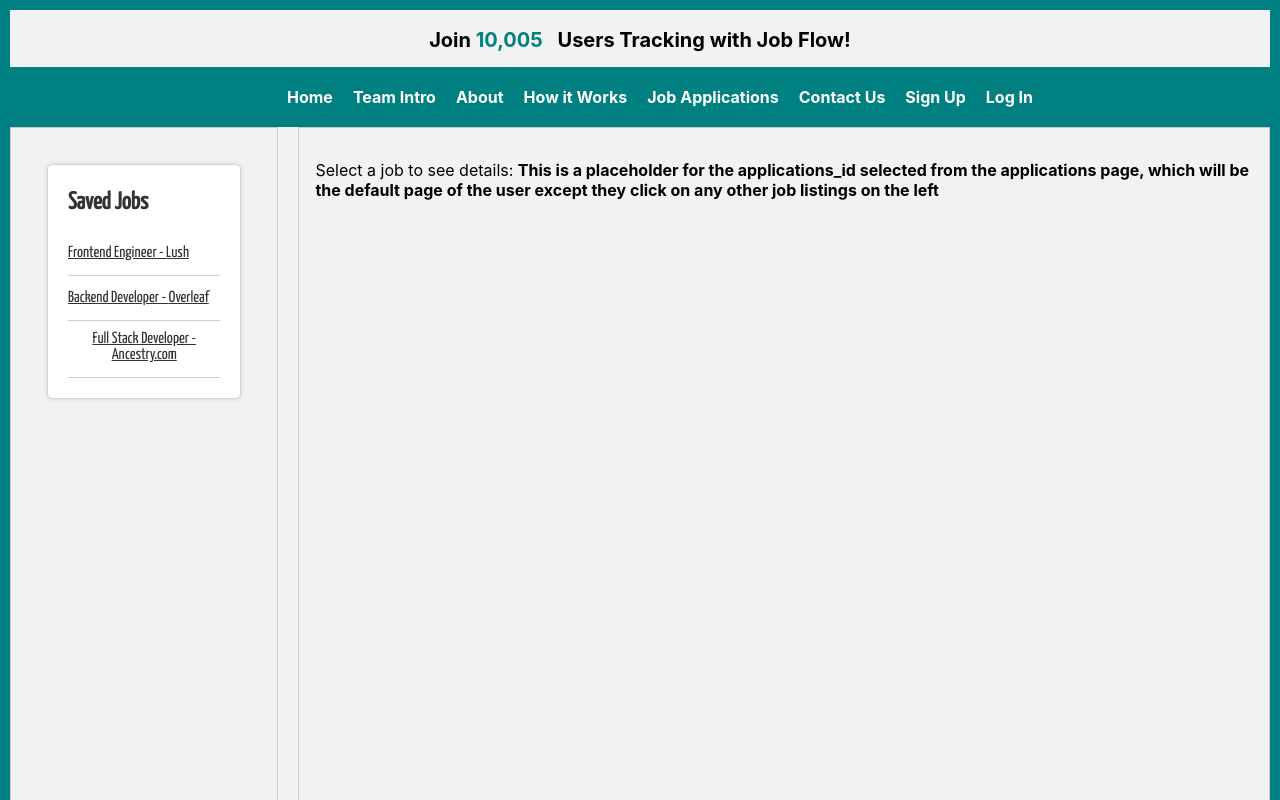
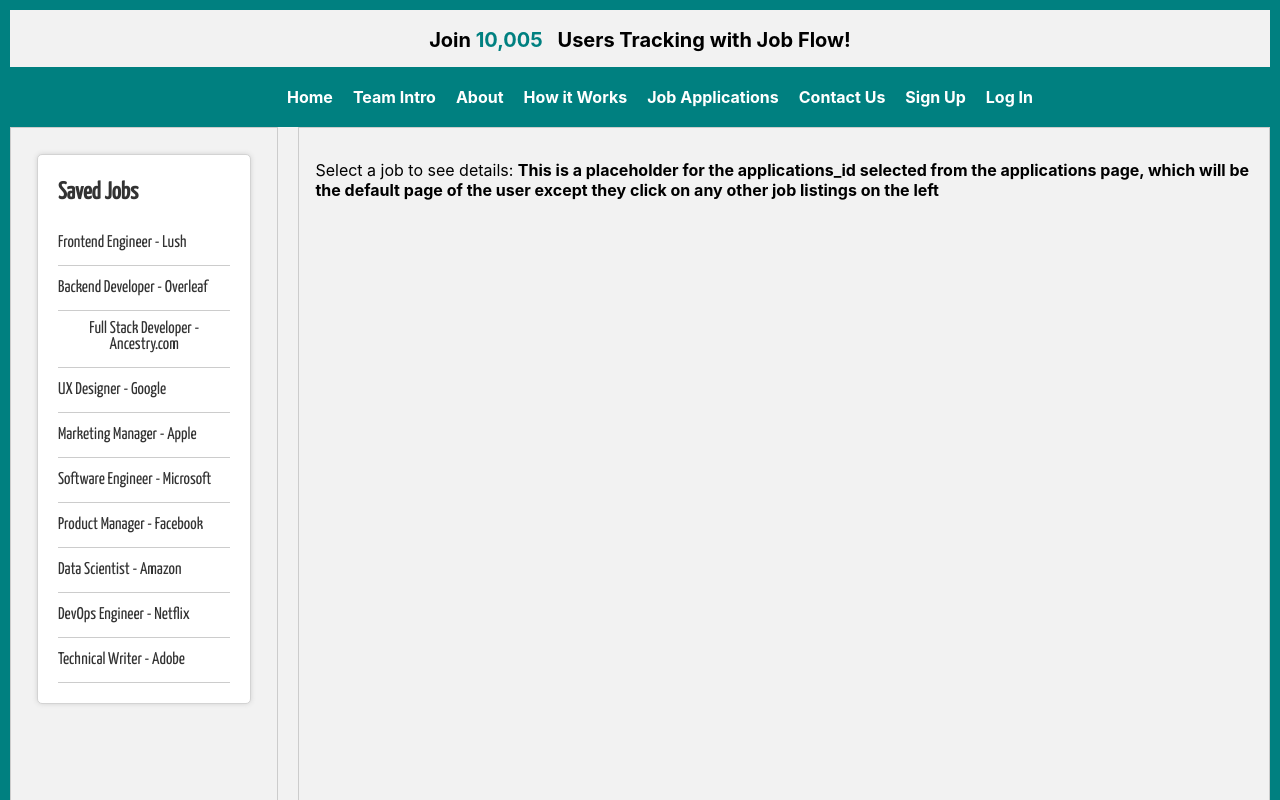
Before and after one commit to irina-sheveliova/CFG-Job-tracker, a React (Create React App) app in the folder client/: page /applications/1 in a window 1280 px wide. Shown: the top 800 px of the page. Built offline with nearby package versions, Linux system fonts and the light colour scheme; a web font is replaced by a local one.

Commit message:
update job details page

```diff
--- a/client/src/components/JobApplicationDetails/JobDetails.css
+++ b/client/src/components/JobApplicationDetails/JobDetails.css
@@ -55,6 +55,7 @@
     outline: none;
     cursor: pointer;
 }
+
 
 .status {
  margin-top: 10px;
@@ -135,19 +136,30 @@
 }
 
 .details-page button {
-    background-color: #008080;
+    border: none;
+        background-color: transparent;
+        color: #008080;
+        font: inherit;
+        cursor: pointer;
+        padding: 0;
+        outline: none;
+    /* background-color: #008080;
     color: white;
     border: none;
     padding: 10px 20px;
     border-radius: 5px;
     cursor: pointer;
-    margin-top: 10px;
+    margin-top: 10px; */
 }
 
 .details-page button:hover {
     background-color: white;
     color:#008080;
-    border: 2px solid #008080;
+    /* border: 2px solid #008080; */
+}
+
+.btn-icon button:hover {
+    content: "Add notes";
 }
 
 .details-page .star-rating {
--- a/client/src/components/JobApplicationDetails/JobListing.css
+++ b/client/src/components/JobApplicationDetails/JobListing.css
@@ -20,7 +20,7 @@
 }
 
 .job-listing-details {
-    margin: 20px;
+    margin: 10px;
     padding: 20px;
     border: 1px solid lightgray;
     border-radius: 5px;
@@ -54,9 +54,13 @@
     background: none;
     padding: 0;
     margin: 0;
-    font-size: 16px;
+    font-size: 17px;
     color: #333;
-    text-decoration: underline;
+    text-decoration: none;
     cursor: pointer;
     font-family: 'Yanone Kaffeesatz', sans-serif;
 }
+
+.list-button .selected {
+    background-color: red;
+}
--- a/client/src/components/JobApplicationDetails/JobListing.jsx
+++ b/client/src/components/JobApplicationDetails/JobListing.jsx
@@ -1,50 +1,16 @@
 import React from "react";
+import { useState, useEffect } from "react";
 import JobDetails from "./JobDetails";
 import { useNavigate, useParams } from "react-router-dom";
 import "./JobListing.css";
-
-const jobs = [
-  {
-    id: 1,
-    position: "Frontend Engineer",
-    company: "Lush",
-    location: "Brighton, UK",
-    dateSaved: "May 1, 2023",
-    salary: "130,000",
-    status: "applied",
-    rating: 4,
-    jobNotes: "This is a great opportunity!",
-  },
-  {
-    id: 2,
-    position: "Backend Developer",
-    company: "Overleaf",
-    location: "London, UK",
-    dateSaved: "April 28, 2023",
-    salary: "70,000",
-    status: "interviewing",
-    rating: 5,
-    jobNotes: "Lorem ipsum dolor sit amet, consectetur adipiscing elit. ",
-  },
-  {
-    id: 3,
-    position: "Full Stack Developer",
-    company: "Ancestry.com",
-    location: "Chicago, USA",
-    dateSaved: "April 25, 2023",
-    salary: "90,000",
-    status: "offered",
-    rating: 3,
-    jobNotes: "Lorem ipsum dolor sit amet, consectetur adipiscing elit.",
-  },
-];
+import jobs from "./jobs";
 
 const JobListing = () => {
-  const [selectedJob, setSelectedJob] = React.useState(null);
+  const [selectedJob, setSelectedJob] = useState(null);
   const navigate = useNavigate();
   const { jobId } = useParams();
 
-  React.useEffect(() => {
+  useEffect(() => {
     if (jobId) {
       const job = jobs.find((job) => job.id === Number(jobId));
       setSelectedJob(job);
@@ -66,7 +32,10 @@
           <h4>Saved Jobs</h4>
           <ul className="listed-items">
             {jobs.map((job) => (
-              <li key={job.id} className="item">
+              <li
+                key={job.id}
+                className={`item ${selectedJob === job.id ? "selected" : ""}`}
+              >
                 <button
                   onClick={() => handleJobClick(job.id)}
                   className="list-button"
--- /dev/null
+++ b/client/src/components/JobApplicationDetails/jobs.js
@@ -0,0 +1,118 @@
+const jobs = [
+  {
+    id: 1,
+    position: "Frontend Engineer",
+    company: "Lush",
+    location: "Brighton, UK",
+    dateSaved: "May 1, 2023",
+    salary: "130,000",
+    status: "applied",
+    rating: 4,
+    jobNotes:
+      "Sed ut perspiciatis unde omnis iste natus error sit voluptatem accusantium doloremque laudantium, totam rem aperiam, eaque ipsa quae ab illo inventore veritatis et quasi architecto beatae vitae dicta sunt explicabo. Nemo enim ipsam voluptatem quia voluptas sit aspernatur aut odit aut fugit, sed quia consequuntur magni dolores eos qui ratione voluptatem sequi nesciunt. Neque porro quisquam est, qui dolorem ipsum quia dolor sit amet, consectetur, adipisci velit, sed quia non numquam eius modi tempora incidunt ut labore et dolore magnam aliquam quaerat voluptatem. Ut enim ad minima veniam, quis nostrum exercitationem ullam corporis suscipit laboriosam, nisi ut aliquid ex ea commodi consequatur? Quis autem vel eum iure reprehenderit qui in ea voluptate velit esse quam nihil molestiae consequatur, vel illum qui dolorem eum fugiat quo voluptas nulla pariatur?",
+  },
+  {
+    id: 2,
+    position: "Backend Developer",
+    company: "Overleaf",
+    location: "London, UK",
+    dateSaved: "April 28, 2023",
+    salary: "70,000",
+    status: "interviewing",
+    rating: 5,
+    jobNotes:
+      "Lorem ipsum dolor sit amet, consAt vero eos et accusamus et iusto odio dignissimos ducimus qui blanditiis praesentium voluptatum deleniti atque corrupti quos dolores et quas molestias excepturi sint occaecati cupiditate non provident, similique sunt in culpa qui officia deserunt mollitia animi, id est laborum et dolorum fuga. Et harum quidem rerum facilis est et expedita distinctio. Nam libero tempore, cum soluta nobis est eligendi optio cumque nihil impedit quo minus id quod maxime placeat facere possimus, omnis voluptas assumenda est, omnis dolor repellendus. Temporibus autem quibusdam et aut officiis debitis aut rerum necessitatibus saepe eveniet ut et voluptates repudiandae sint et molestiae non recusandae. Itaque earum rerum hic tenetur a sapiente delectus, ut aut reiciendis voluptatibus maiores alias consequatur aut perferendis doloribus asperiores repellat.ectetur adipiscing elit. ",
+  },
+  {
+    id: 3,
+    position: "Full Stack Developer",
+    company: "Ancestry.com",
+    location: "Chicago, USA",
+    dateSaved: "April 25, 2023",
+    salary: "90,000",
+    status: "offered",
+    rating: 3,
+    jobNotes:
+      "Lorem ipsum dolor sit amet, consectetur adipiscing elit, sed do eiusmod tempor incididunt ut labore et dolore magna aliqua. Ut enim ad minim veniam, quis nostrud exercitation ullamco laboris nisi ut aliquip ex ea commodo consequat. Duis aute irure dolor in reprehenderit in voluptate velit esse cillum dolore eu fugiat nulla pariatur. Excepteur sint occaecat cupidatat non proident, sunt in culpa qui officia deserunt mollit anim id est laborum.",
+  },
+  {
+    id: 4,
+    position: "UX Designer",
+    company: "Google",
+    location: "Mountain View, CA",
+    dateSaved: "May 10, 2023",
+    salary: "150,000",
+    status: "applied",
+    rating: 4,
+    jobNotes:
+      "Lorem ipsum dolor sit amet, consectetur adipiscing elit, sed do eiusmod tempor incididunt ut labore et dolore magna aliqua. Ut enim ad minim veniam, quis nostrud exercitation ullamco laboris nisi ut aliquip ex ea commodo consequat. Duis aute irure dolor in reprehenderit in voluptate velit esse cillum dolore eu fugiat nulla pariatur. Excepteur sint occaecat cupidatat non proident, sunt in culpa qui officia deserunt mollit anim id est laborum.",
+  },
+  {
+    id: 5,
+    position: "Marketing Manager",
+    company: "Apple",
+    location: "Cupertino, CA",
+    dateSaved: "May 5, 2023",
+    salary: "120,000",
+    status: "interviewing",
+    rating: 5,
+    jobNotes: "Lorem ipsum dolor sit amet, consectetur adipiscing elit.",
+  },
+  {
+    id: 6,
+    position: "Software Engineer",
+    company: "Microsoft",
+    location: "Redmond, WA",
+    dateSaved: "May 3, 2023",
+    salary: "130,000",
+    status: "offered",
+    rating: 3,
+    jobNotes: "Lorem ipsum dolor sit amet, consectetur adipiscing elit.",
+  },
+  {
+    id: 7,
+    position: "Product Manager",
+    company: "Facebook",
+    location: "Menlo Park, CA",
+    dateSaved: "April 30, 2023",
+    salary: "140,000",
+    status: "applied",
+    rating: 4,
+    jobNotes: "Lorem ipsum dolor sit amet, consectetur adipiscing elit.",
+  },
+  {
+    id: 8,
+    position: "Data Scientist",
+    company: "Amazon",
+    location: "Seattle, WA",
+    dateSaved: "April 28, 2023",
+    salary: "120,000",
+    status: "interviewing",
+    rating: 5,
+    jobNotes: "Lorem ipsum dolor sit amet, consectetur adipiscing elit.",
+  },
+  {
+    id: 9,
+    position: "DevOps Engineer",
+    company: "Netflix",
+    location: "Los Gatos, CA",
+    dateSaved: "April 26, 2023",
+    salary: "140,000",
+    status: "offered",
+    rating: 3,
+    jobNotes: "Lorem ipsum dolor sit amet, consectetur adipiscing elit.",
+  },
+  {
+    id: 10,
+    position: "Technical Writer",
+    company: "Adobe",
+    location: "San Jose, CA",
+    dateSaved: "April 25, 2023",
+    salary: "100,000",
+    status: "applied",
+    rating: 4,
+    jobNotes: "Lorem ipsum dolor sit amet, consectetur adipiscing elit.",
+  },
+];
+
+export default jobs;
```
Also changed, not shown: client/src/components/JobApplicationDetails/JobDetails.jsx (+44 -22 lines).
